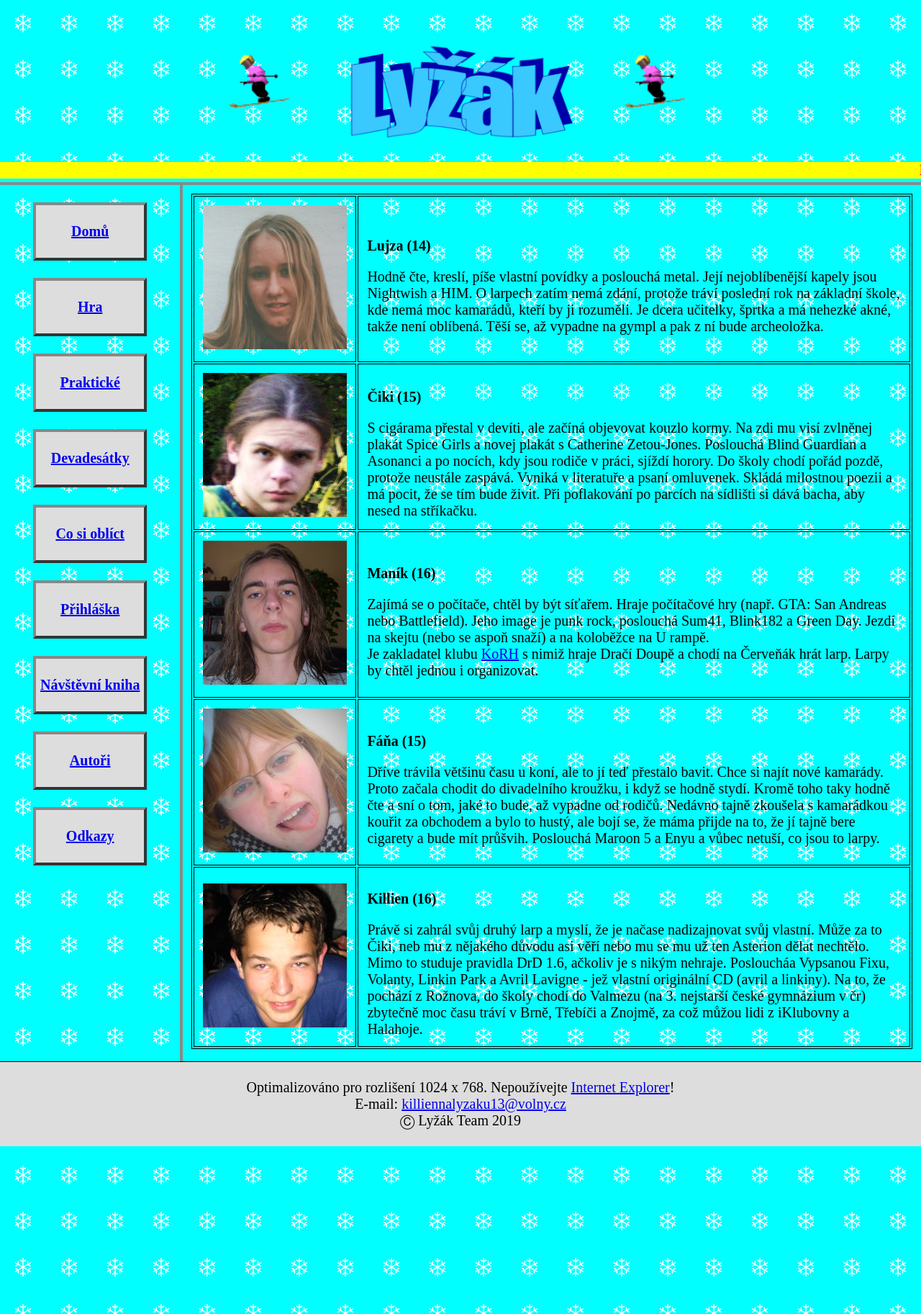
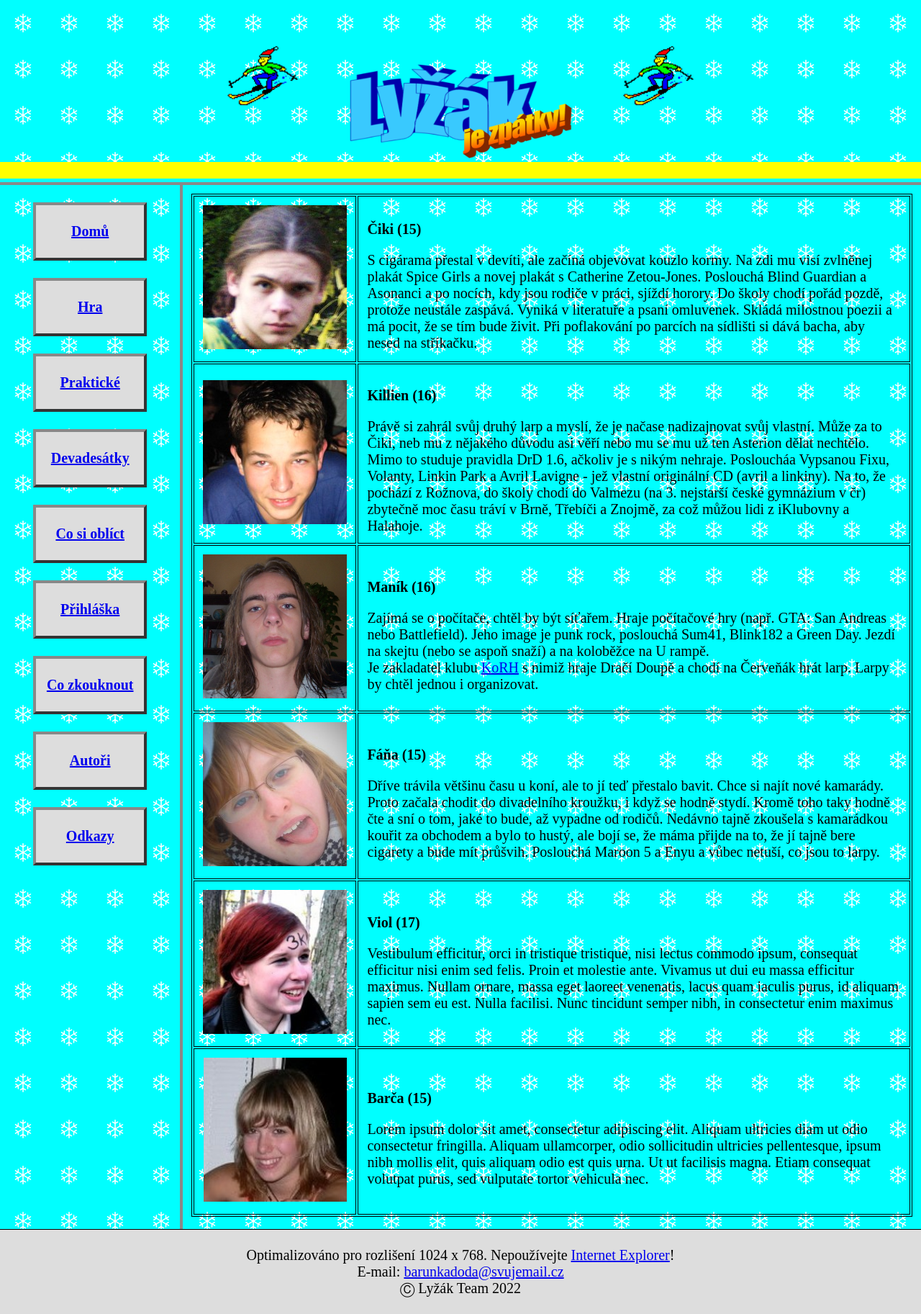
Before and after one commit to mhavelka/lyzak, a Jekyll site: the page built from pages/autori.html, in a window 1280 px wide. Shown: the whole page at 72% size. Built offline with Jekyll 4.4.1, drawn with Linux system fonts in a browser that asks for light colours.

Commit message:
first update

```diff
--- a/Gemfile
+++ b/Gemfile
@@ -8,7 +8,7 @@ source "https://rubygems.org"
 #
 # This will help ensure the proper Jekyll version is running.
 # Happy Jekylling!
-gem "jekyll", "~> 3.8.6"
+gem "jekyll", "~> 3.9"
 
 # This is the default theme for new Jekyll sites. You may change this to anything you like.
 gem "minima", "~> 2.0"
@@ -31,3 +31,7 @@ end
 
 # Performance-booster for watching directories on Windows
 gem "wdm", "~> 0.1.0", :install_if => Gem.win_platform?
+
+
+gem "webrick", "~> 1.7"
+gem "kramdown-parser-gfm", "~> 1.1"
--- a/_data/authors.json
+++ b/_data/authors.json
@@ -1,15 +1,15 @@
 [
-    {
-        "name": "Lujza",
-        "age": "14",
-        "image": "lujza.jpg",
-        "description": "Hodně čte, kreslí, píše vlastní povídky a poslouchá metal. Její nejoblíbenější kapely jsou Nightwish a HIM. O larpech zatím nemá zdání, protože tráví poslední rok na základní škole, kde nemá moc kamarádů, kteří by ji rozuměli. Je dcera učitelky, šprtka a má nehezké akné, takže není oblíbená. Těší se, až vypadne na gympl a pak z ní bude archeoložka."
-    },
     {
         "name": "Čiki",
         "age": "15",
         "image": "ciki.jpg",
         "description": "S cigárama přestal v devíti, ale začíná objevovat kouzlo kormy. Na zdi mu visí zvlněnej plakát Spice Girls a novej plakát s Catherine Zetou-Jones. Poslouchá Blind Guardian a Asonanci a po nocích, kdy jsou rodiče v práci, sjíždí horory. Do školy chodí pořád pozdě, protože neustále zaspává. Vyniká v literatuře a psaní omluvenek. Skládá milostnou poezii a má pocit, že se tím bude živit. Při poflakování po parcích na sídlišti si dává bacha, aby nesed na stříkačku."
+    },
+    {
+        "name": "Killien",
+        "age": "16",
+        "image": "killien.jpg",
+        "description": "Právě si zahrál svůj druhý larp a myslí, že je načase nadizajnovat svůj vlastní. Může za to Čiki, neb mu z nějakého důvodu asi věří nebo mu se mu už ten Asterion dělat nechtělo. Mimo to studuje pravidla DrD 1.6, ačkoliv je s nikým nehraje. Posloucháa Vypsanou Fixu, Volanty, Linkin Park a Avril Lavigne - jež vlastní originální CD (avril a linkiny). Na to, že pochází z Rožnova, do školy chodí do Valmezu (na 3. nejstarší české gymnázium v čr) zbytečně moc času tráví v Brně, Třebíči a Znojmě, za což můžou lidi z iKlubovny a Halahoje."
     },
     {
         "name": "Maník",
@@ -24,9 +24,15 @@
         "description": "Dříve trávila většinu času u koní, ale to jí teď přestalo bavit. Chce si najít nové kamarády. Proto začala chodit do divadelního kroužku, i když se hodně stydí. Kromě toho taky hodně čte a sní o tom, jaké to bude, až vypadne od rodičů. Nedávno tajně zkoušela s kamarádkou kouřit za obchodem a bylo to hustý, ale bojí se, že máma přijde na to, že jí tajně bere cigarety a bude mít průšvih. Poslouchá Maroon 5 a Enyu a vůbec netuší, co jsou to larpy."
     },
     {
-        "name": "Killien",
-        "age": "16",
-        "image": "killien.jpg",
-        "description": "Právě si zahrál svůj druhý larp a myslí, že je načase nadizajnovat svůj vlastní. Může za to Čiki, neb mu z nějakého důvodu asi věří nebo mu se mu už ten Asterion dělat nechtělo. Mimo to studuje pravidla DrD 1.6, ačkoliv je s nikým nehraje. Posloucháa Vypsanou Fixu, Volanty, Linkin Park a Avril Lavigne - jež vlastní originální CD (avril a linkiny). Na to, že pochází z Rožnova, do školy chodí do Valmezu (na 3. nejstarší české gymnázium v čr) zbytečně moc času tráví v Brně, Třebíči a Znojmě, za což můžou lidi z iKlubovny a Halahoje."
+        "name": "Viol",
+        "age": "17",
+        "image": "viol.jpg",
+        "description": "Vestibulum efficitur, orci in tristique tristique, nisi lectus commodo ipsum, consequat efficitur nisi enim sed felis. Proin et molestie ante. Vivamus ut dui eu massa efficitur maximus. Nullam ornare, massa eget laoreet venenatis, lacus quam iaculis purus, id aliquam sapien sem eu est. Nulla facilisi. Nunc tincidunt semper nibh, in consectetur enim maximus nec. "
+    },
+    {
+        "name": "Barča",
+        "age": "15",
+        "image": "barca.jpg",
+        "description": "Lorem ipsum dolor sit amet, consectetur adipiscing elit. Aliquam ultricies diam ut odio consectetur fringilla. Aliquam ullamcorper, odio sollicitudin ultricies pellentesque, ipsum nibh mollis elit, quis aliquam odio est quis urna. Ut ut facilisis magna. Etiam consequat volutpat purus, sed vulputate tortor vehicula nec."
     }
 ]
--- a/_layouts/default.html
+++ b/_layouts/default.html
@@ -11,9 +11,9 @@
 
 <body>
     <header>
-        <img src="/assets/img/ski.gif" alt="Ski" class="header title--img__gif">
-        <a href="/"><img src="/assets/img/title.png" alt="Lyžák" class="header title--img"></a>
-        <img src="/assets/img/ski.gif" alt="Ski" class="header title--img__gif">
+        <img src="/assets/img/skier.gif" alt="Ski" class="header title--img__gif">
+        <a href="/"><img src="/assets/img/title_lyzak2.png" alt="Lyžák" class="header title--img"></a>
+        <img src="/assets/img/skier.gif" alt="Ski" class="header title--img__gif">
         <marquee behavior="" direction="left" class="subtitle__running">Nostalgický výlet do našich školních let</marquee>
     </header>
     <div class="wrapper">
@@ -23,8 +23,8 @@
             <a href="/prakticke">Praktické</a>
             <a href="/devadesatky">Devadesátky</a>
             <a href="/co-si-oblict">Co si oblíct</a>
-            <a href="https://forms.gle/g61gAwcqFg9qnQq1A" target="_blank">Přihláška</a>
-            <a href="/navstevni-kniha/">Návštěvní kniha</a>
+            <a href="/prihlaska" target="_blank">Přihláška</a>
+            <a href="/co zkouknout/">Co zkouknout</a>
             <a href="/autori/">Autoři</a>
             <a href="/odkazy/">Odkazy</a>
         </nav>
@@ -36,12 +36,12 @@
     </div>
     <footer>
         Optimalizováno pro rozlišení 1024 x 768. Nepoužívejte <a
-            href="http://kkralikk.blog.cz/0709/10-duvodu-proc-nepouzivat-internet-explorer" target="_blank">Internet
+            href="https://zena-in.cz/clanek/na-cas-nepouzivejte-internet-explorer" target="_blank">Internet
             Explorer</a>!
         <br>
-        E-mail: <a href="mailto:killiennalyzaku13@volny.cz">killiennalyzaku13@volny.cz</a>
+        E-mail: <a href="mailto:">barunkadoda@svujemail.cz</a>
         <br>
-        Ⓒ Lyžák Team 2019
+        Ⓒ Lyžák Team 2022
     </footer>
 </body>
 
--- a/_sass/_header.scss
+++ b/_sass/_header.scss
@@ -8,7 +8,6 @@ header {
   display: inline-block;
   margin-left: auto;
   margin-right: auto;
-  margin-bottom: 24px;
   width: 25%;
 }
 
--- a/_sass/_menu.scss
+++ b/_sass/_menu.scss
@@ -3,6 +3,7 @@ nav {
   border-right:  4px outset #ddd;
   flex-basis: 20%;
   height: 100%;
+  padding-bottom: 24px;
 
   & a {
     background-color: #ddd;
```
Also changed, not shown: pages/prihlaska.md (added, +15 -0 lines), Gemfile.lock, README.md, assets/img/authors/barca.jpg (added), assets/img/authors/viol.jpg (added), assets/img/skier.gif (added), assets/img/title_lyzak2.png, 1 other file.
